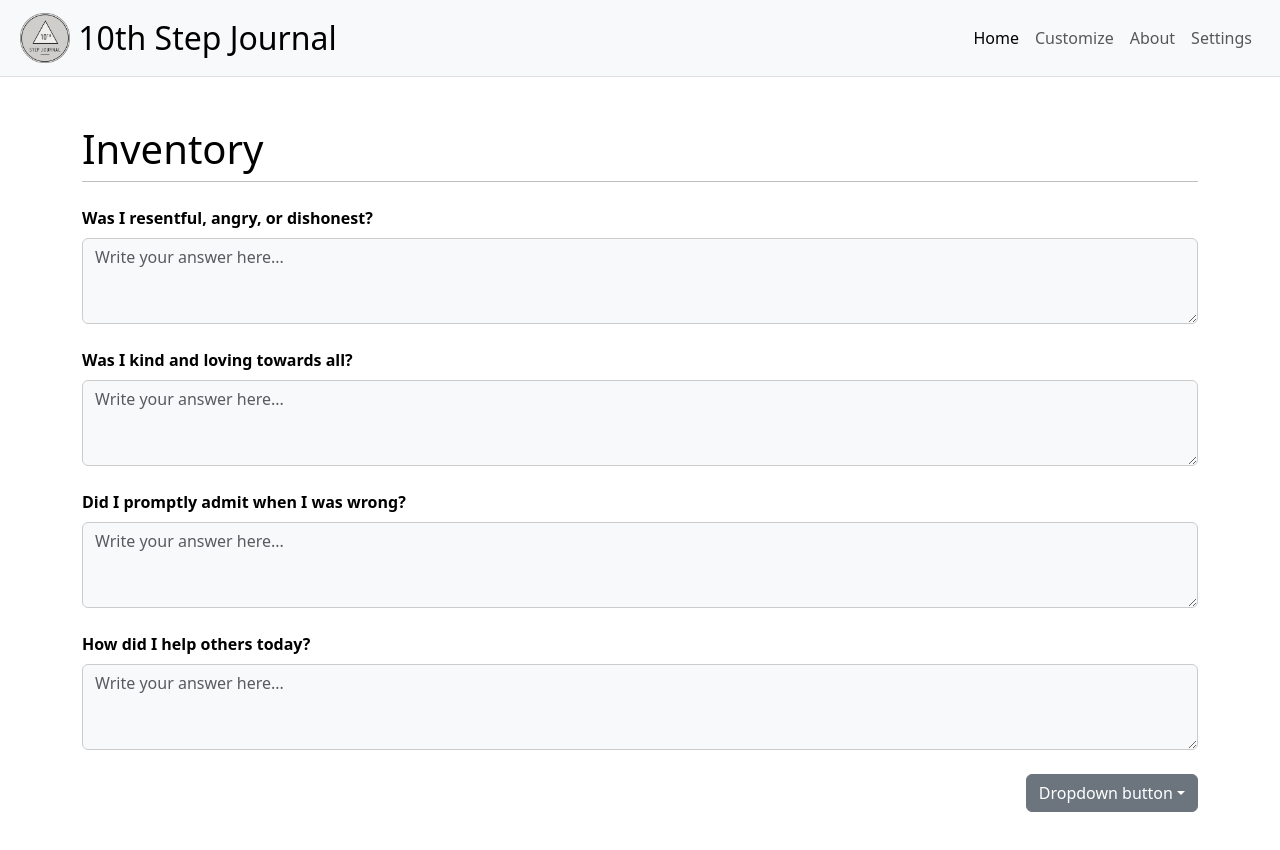
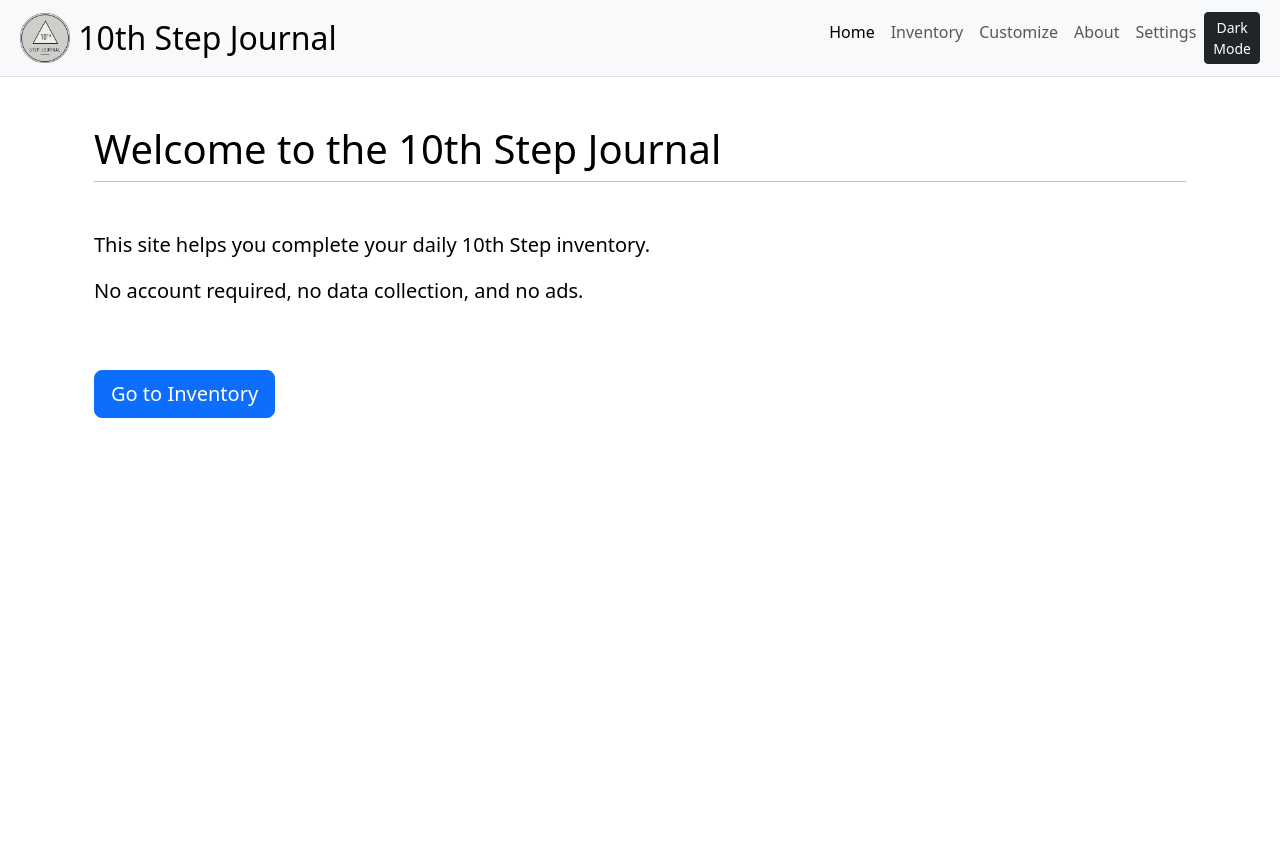
Before and after one commit to s-gruneberg/10step-journal, a React (Vite) app: page / in a window 1280 px wide. Shown: the top 850 px of the page. After the commit the page ends 800 px from the top, so only its background shows below. Built offline with nearby package versions, Linux system fonts and the light colour scheme.

Commit message:
Added home page, moved home to inventory page, modified buttons, added dark/light to hamburger menu

```diff
--- a/src/App.tsx
+++ b/src/App.tsx
@@ -1,10 +1,11 @@
 // main.tsx or App.tsx
 import { BrowserRouter as Router, Routes, Route } from 'react-router-dom'
 import Header from './components/Header'
-import Home from './pages/Home.tsx'
+import Inventory from './pages/Inventory.tsx'
 import About from './pages/About.tsx'
 import Settings from './pages/Settings.tsx'
 import Customize from './pages/Customize.tsx'
+import Home from './pages/Home.tsx'
 
 function App() {
   return (
@@ -13,6 +14,7 @@ function App() {
       <div className="container my-5">
         <Routes>
           <Route path="/" element={<Home />} />
+          <Route path="/inventory" element={<Inventory />} />
           <Route path="/about" element={<About />} />
           <Route path="/settings" element={<Settings />} />
           <Route path="/customize" element={<Customize />} />
--- a/src/components/Header.tsx
+++ b/src/components/Header.tsx
@@ -49,6 +49,12 @@ const Header = () => {
                             </NavLink>
                         </li>
                         <li className="nav-item">
+                            <NavLink to="/Inventory" className="nav-link" onClick={() => setExpanded(false)}>
+                                Inventory
+                            </NavLink>
+                        </li>
+
+                        <li className="nav-item">
                             <NavLink to="/customize" className="nav-link" onClick={() => setExpanded(false)}>
                                 Customize
                             </NavLink>
@@ -63,6 +69,19 @@ const Header = () => {
                                 Settings
                             </NavLink>
                         </li>
+                        <li className="nav-item">
+                            <button
+                                className={toggleBtnClass}
+                                // on click toggle dark mod ean dclose the menu
+                                onClick={() => {
+                                    toggleDarkMode()
+                                    setExpanded(false)
+                                }
+                                }
+                            >
+                                {darkMode ? 'Light Mode' : 'Dark Mode'}
+                            </button>
+                        </li>
                     </ul>
                 </div>
             </div>
--- a/src/pages/Customize.tsx
+++ b/src/pages/Customize.tsx
@@ -35,6 +35,9 @@ export default function CustomizeQuestions() {
         setLocalQuestions(getQuestions())
     }
 
+    const addButtonClass = `btn ${darkMode ? 'btn-outline-success' : 'btn-success'}`
+    const restoreButtonClass = `btn ${darkMode ? 'btn-outline-warning' : 'btn-warning'}`
+    const deleteButtonClass = `btn ${darkMode ? 'btn-outline-danger' : 'btn-danger'}`
     return (
         <div>
             <h1 className="mb-2">Customize Questions</h1>
@@ -51,7 +54,7 @@ export default function CustomizeQuestions() {
                         onChange={(e) => setNewQuestion(e.target.value)}
                         placeholder="Enter a new question"
                     />
-                    <button type="button" className="btn btn-primary btn-success" onClick={handleAddQuestion}>
+                    <button type="button" className={addButtonClass} onClick={handleAddQuestion}>
                         Add
                     </button>
                 </div>
@@ -66,16 +69,16 @@ export default function CustomizeQuestions() {
                         <div className="flex-grow-1 me-2 text-break">
                             {q}
                         </div>
-                        <button className="btn btn-sm btn-outline-danger" onClick={() => handleRemoveQuestion(q)}>
+                        <button className={deleteButtonClass} onClick={() => handleRemoveQuestion(q)}>
                             X
                         </button>
                     </li>
                 ))}
             </ul>
 
-            <button className="btn btn-warning" onClick={handleRestoreDefaults}>
+            <button className={restoreButtonClass} onClick={handleRestoreDefaults}>
                 Restore Defaults
             </button>
-        </div>
+        </div >
     )
 }
--- a/src/pages/Home.tsx
+++ b/src/pages/Home.tsx
@@ -1,80 +1,34 @@
-import { useState } from 'react'
-import Questions from '../components/Questions'
-import { getQuestions } from '../localStorageUtils.ts'
-import { downloadAsPDF, downloadAsWord, downloadAsText } from '../downloadUtils.ts'
+// pages/Home.tsx
+import { useDarkMode } from '../context/DarkModeContext'
+import { Link } from 'react-router-dom'
 
-
-export default function Home() {
-  const questions = getQuestions()
-  const [answers, setAnswers] = useState<string[]>(Array(questions.length).fill(''))
-
-  const handleAnswerChange = (index: number, value: string) => {
-    const newAnswers = [...answers]
-    newAnswers[index] = value
-    setAnswers(newAnswers)
-  }
-
-  const handleDownload = (downloadFn: (title: string, qaPairs: { q: string; a: string }[]) => void) => {
-    const qaPairs = questions.map((q, i) => ({ q, a: answers[i] || '' }));
-    const now = new Date()
-    const timeString = now.toLocaleTimeString([], { hour: '2-digit', minute: '2-digit', second: '2-digit' })
-    const dateString = now.toLocaleDateString()
-    const title = `10th Step Journal - ${dateString} ${timeString}`
-
-    downloadFn(title, qaPairs);
-  };
+const Home = () => {
+  const { darkMode } = useDarkMode()
+  const buttonClass = `btn ${darkMode ? 'btn-outline-primary' : 'btn-primary'} btn-lg`
 
   return (
-    <>
-      <h1 className="mb-2">Inventory</h1>
-      <hr className="mb-4 mt-0" />
+    <div className="container mt-4">
+      <h1 className="mb-2">Welcome to the 10th Step Journal</h1>
+      <hr className="mb-5 mt-0" />
+
+      <p className="lead">
+        This site helps you complete your daily 10th Step inventory.
+      </p>
+
+      <p className="lead">
+        No account required, no data collection, and no ads.
+      </p>
+      <br />
 
 
 
-      <Questions
-        questions={questions}
-        answers={answers}
-        onAnswerChange={handleAnswerChange}
-      />
-      <div className="d-flex justify-content-end">
-
-
-        <div className="dropdown">
-          <button className="btn btn-secondary dropdown-toggle" type="button" data-bs-toggle="dropdown" aria-expanded="false">
-            Dropdown button
-          </button>
-          <ul className="dropdown-menu">
-            <li>
-              <button
-                className="dropdown-item"
-                onClick={() => handleDownload(downloadAsPDF)}
-              >
-                Download PDF
-              </button>
-            </li>
-            <li>
-              <button
-                className="dropdown-item"
-                onClick={() => handleDownload(downloadAsWord)}
-              >
-                Download Word
-              </button>
-            </li>
-            <li>
-              <button
-                className="dropdown-item"
-                onClick={() => handleDownload(downloadAsText)}
-              >
-                Download Text
-              </button>
-            </li>
-          </ul>
-
-        </div>
-
-
+      <div className="mt-4">
+        <Link to="/inventory" className={buttonClass}>
+          Go to Inventory
+        </Link>
       </div>
-    </>
-
+    </div>
   )
 }
+
+export default Home
--- /dev/null
+++ b/src/pages/Inventory.tsx
@@ -0,0 +1,81 @@
+import { useState } from 'react'
+import Questions from '../components/Questions'
+import { getQuestions } from '../localStorageUtils.ts'
+import { downloadAsPDF, downloadAsWord, downloadAsText } from '../downloadUtils.ts'
+import { useDarkMode } from '../context/DarkModeContext.tsx'
+
+export default function Inventory() {
+    const questions = getQuestions()
+    const [answers, setAnswers] = useState<string[]>(Array(questions.length).fill(''))
+    const { darkMode } = useDarkMode()
+    const buttonClass = `btn ${darkMode ? 'btn btn-outline-success dropdown-toggle' : 'btn btn-success dropdown-toggle'}`
+    const handleAnswerChange = (index: number, value: string) => {
+        const newAnswers = [...answers]
+        newAnswers[index] = value
+        setAnswers(newAnswers)
+    }
+
+    const handleDownload = (downloadFn: (title: string, qaPairs: { q: string; a: string }[]) => void) => {
+        const qaPairs = questions.map((q, i) => ({ q, a: answers[i] || '' }));
+        const now = new Date()
+        const timeString = now.toLocaleTimeString([], { hour: '2-digit', minute: '2-digit', second: '2-digit' })
+        const dateString = now.toLocaleDateString()
+        const title = `10th Step Journal - ${dateString} ${timeString}`
+
+        downloadFn(title, qaPairs);
+    };
+
+    return (
+        <>
+            <h1 className="mb-2">Inventory</h1>
+            <hr className="mb-4 mt-0" />
+
+
+
+            <Questions
+                questions={questions}
+                answers={answers}
+                onAnswerChange={handleAnswerChange}
+            />
+            <div className="d-flex justify-content-end">
+
+
+                <div className="dropdown">
+                    <button className={buttonClass} type="button" data-bs-toggle="dropdown" aria-expanded="false">
+                        Download
+                    </button>
+                    <ul className="dropdown-menu">
+                        <li>
+                            <button
+                                className="dropdown-item"
+                                onClick={() => handleDownload(downloadAsPDF)}
+                            >
+                                Download PDF
+                            </button>
+                        </li>
+                        <li>
+                            <button
+                                className="dropdown-item"
+                                onClick={() => handleDownload(downloadAsWord)}
+                            >
+                                Download Word
+                            </button>
+                        </li>
+                        <li>
+                            <button
+                                className="dropdown-item"
+                                onClick={() => handleDownload(downloadAsText)}
+                            >
+                                Download Text
+                            </button>
+                        </li>
+                    </ul>
+
+                </div>
+
+
+            </div>
+        </>
+
+    )
+}
```
